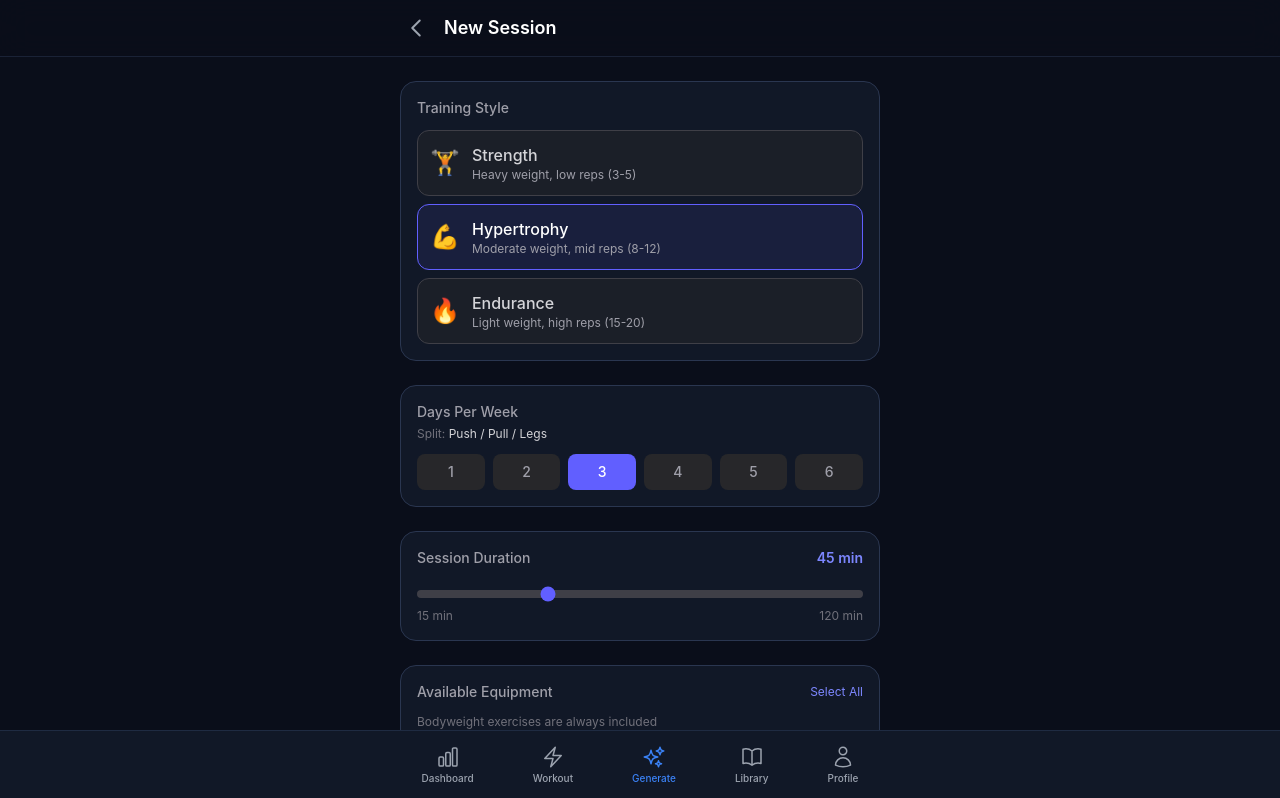
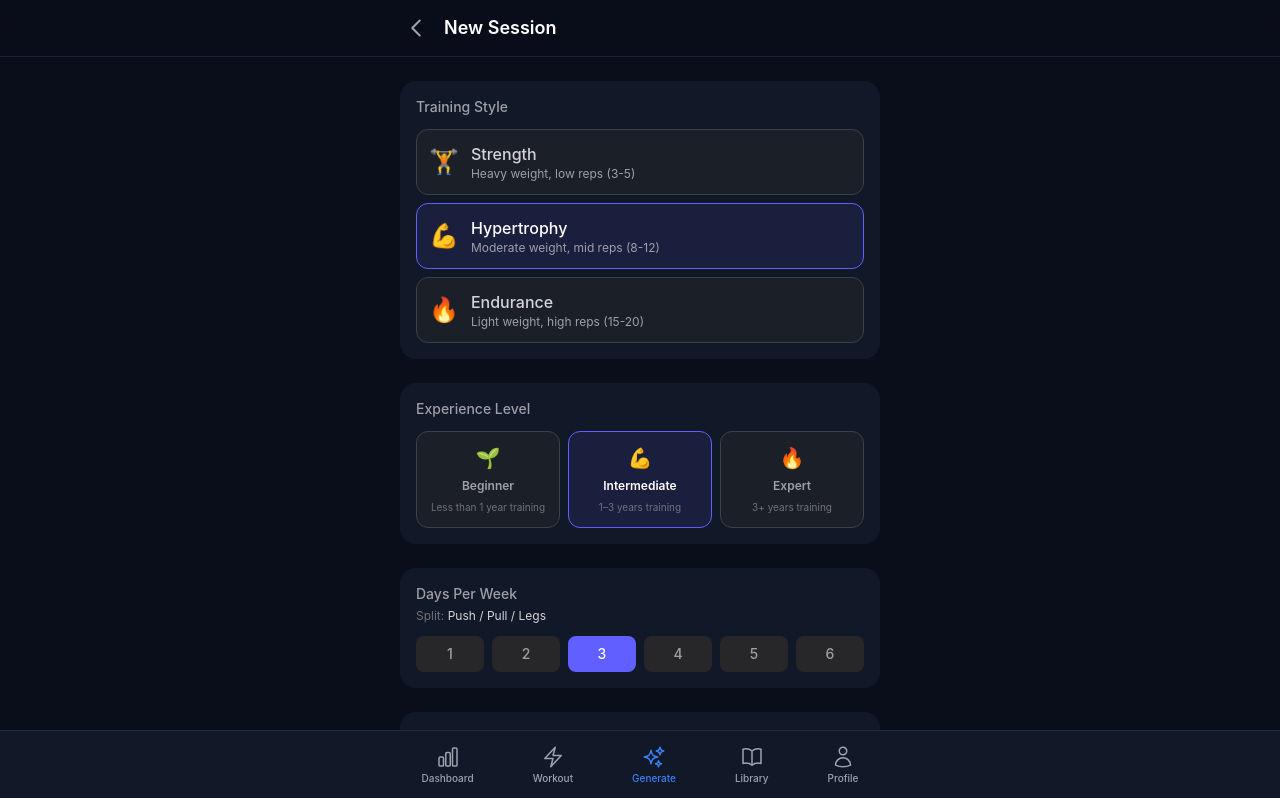
Before and after one commit to shashankdurgad/SmartBell, a React (Vite) app: page /generator in a window 1280 px wide. Shown: the top 798 px of the page. Built offline with nearby package versions, Linux system fonts and the light colour scheme.

Commit message:
Form finished.

```diff
--- /dev/null
+++ b/src/components/generator/DifficultyPicker.tsx
@@ -0,0 +1,51 @@
+interface DifficultyPickerProps {
+  value: 'beginner' | 'intermediate' | 'expert';
+  onChange: (difficulty: 'beginner' | 'intermediate' | 'expert') => void;
+}
+
+const DIFFICULTIES = [
+  {
+    id: 'beginner' as const,
+    label: 'Beginner',
+    description: 'Less than 1 year training',
+    icon: '🌱',
+  },
+  {
+    id: 'intermediate' as const,
+    label: 'Intermediate',
+    description: '1–3 years training',
+    icon: '💪',
+  },
+  {
+    id: 'expert' as const,
+    label: 'Expert',
+    description: '3+ years training',
+    icon: '🔥',
+  },
+];
+
+export function DifficultyPicker({ value, onChange }: DifficultyPickerProps) {
+  return (
+    <div>
+      <h3 className="text-sm font-medium text-zinc-400 mb-3">Experience Level</h3>
+      <div className="flex gap-2">
+        {DIFFICULTIES.map((diff) => (
+          <button
+            key={diff.id}
+            type="button"
+            onClick={() => onChange(diff.id)}
+            className={`flex-1 flex flex-col items-center gap-1.5 p-3 rounded-xl border transition-all ${
+              value === diff.id
+                ? 'border-indigo-500 bg-indigo-500/10 text-white'
+                : 'border-zinc-700 bg-zinc-800/50 text-zinc-400 hover:border-zinc-500'
+            }`}
+          >
+            <span className="text-xl">{diff.icon}</span>
+            <span className="text-xs font-semibold">{diff.label}</span>
+            <span className="text-[10px] text-zinc-500">{diff.description}</span>
+          </button>
+        ))}
+      </div>
+    </div>
+  );
+}
--- a/src/components/generator/GeneratorForm.tsx
+++ b/src/components/generator/GeneratorForm.tsx
@@ -2,6 +2,7 @@ import { useState, useEffect } from 'react';
 import { Card } from '../shared/Card';
 import { Button } from '../shared/Button';
 import { TrainingStylePicker } from './TrainingStylePicker';
+import { DifficultyPicker } from './DifficultyPicker';
 import { EquipmentPicker } from './EquipmentPicker';
 import { DaySelector } from './DaySelector';
 import { DurationSlider } from './DurationSlider';
@@ -16,17 +17,18 @@ interface GeneratorFormProps {
 
 export function GeneratorForm({ onSubmit, loading }: GeneratorFormProps) {
   const [trainingStyle, setTrainingStyle] = useState<'strength' | 'hypertrophy' | 'endurance'>('hypertrophy');
+  const [difficulty, setDifficulty] = useState<'beginner' | 'intermediate' | 'expert'>('intermediate');
   const [equipment, setEquipment] = useState<string[]>([]);
   const [daysPerWeek, setDaysPerWeek] = useState<number>(3);
   const [timePerSession, setTimePerSession] = useState<number>(45);
   const [excludeExercises, setExcludeExercises] = useState<string[]>([]);
   const [errors, setErrors] = useState<Record<string, string>>({});
 
-  // Pre-fill from saved user preferences
   useEffect(() => {
     db.userPreferences.get('default').then((prefs) => {
       if (!prefs) return;
       setTrainingStyle(prefs.trainingStyle);
+      setDifficulty(prefs.difficulty);
       setEquipment(prefs.availableEquipment);
       setDaysPerWeek(prefs.daysPerWeek);
       setTimePerSession(prefs.timePerSession);
@@ -37,6 +39,7 @@ export function GeneratorForm({ onSubmit, loading }: GeneratorFormProps) {
   const handleSubmit = () => {
     const data = {
       trainingStyle,
+      difficulty,
       availableEquipment: [...new Set([...equipment, 'body only'])],
       daysPerWeek,
       timePerSession,
@@ -56,11 +59,9 @@ export function GeneratorForm({ onSubmit, loading }: GeneratorFormProps) {
 
     setErrors({});
 
-    // Save preferences for next time
     db.userPreferences.put({
       id: 'default',
       ...data,
-      difficulty: 'intermediate',
       excludedExercises: excludeExercises,
     });
 
@@ -69,19 +70,23 @@ export function GeneratorForm({ onSubmit, loading }: GeneratorFormProps) {
 
   return (
     <>
-      <Card variant="outlined" className="space-y-4">
+      <Card>
         <TrainingStylePicker value={trainingStyle} onChange={setTrainingStyle} />
       </Card>
 
-      <Card variant="outlined" className="space-y-4">
+      <Card>
+        <DifficultyPicker value={difficulty} onChange={setDifficulty} />
+      </Card>
+
+      <Card>
         <DaySelector value={daysPerWeek} onChange={setDaysPerWeek} />
       </Card>
 
-      <Card variant="outlined" className="space-y-4">
+      <Card>
         <DurationSlider value={timePerSession} onChange={setTimePerSession} />
       </Card>
 
-      <Card variant="outlined" className="space-y-4">
+      <Card>
         <EquipmentPicker
           value={equipment}
           onChange={setEquipment}
@@ -89,7 +94,7 @@ export function GeneratorForm({ onSubmit, loading }: GeneratorFormProps) {
         />
       </Card>
 
-      <Card variant="outlined" className="space-y-4">
+      <Card>
         <ExerciseExcluder
           value={excludeExercises}
           onChange={setExcludeExercises}
--- a/src/pages/GeneratorPage.tsx
+++ b/src/pages/GeneratorPage.tsx
@@ -15,7 +15,6 @@ export function GeneratorPage() {
   const handleGenerate = async (constraints: WeeklyPlanConstraints) => {
     setLoading(true);
     try {
-      //TODO: wire up generateWeeklyPlan(constraints) from engine
       const generated = await generateWeeklyPlan(constraints);
       await savePlan(generated);
       setPlan(generated);
```
